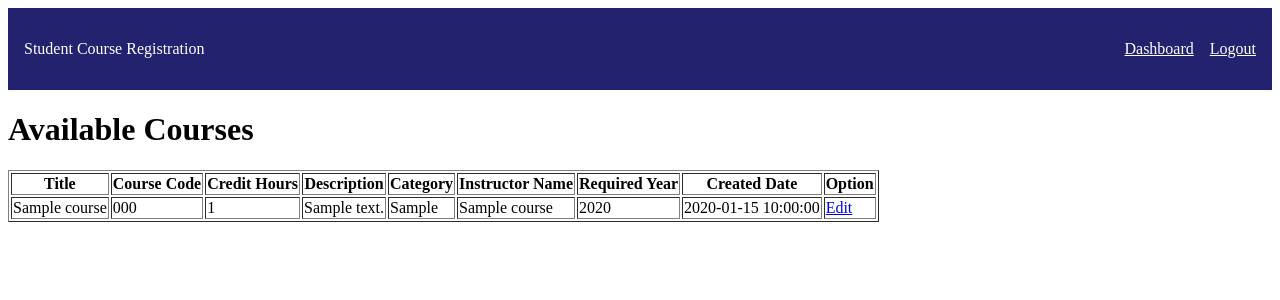
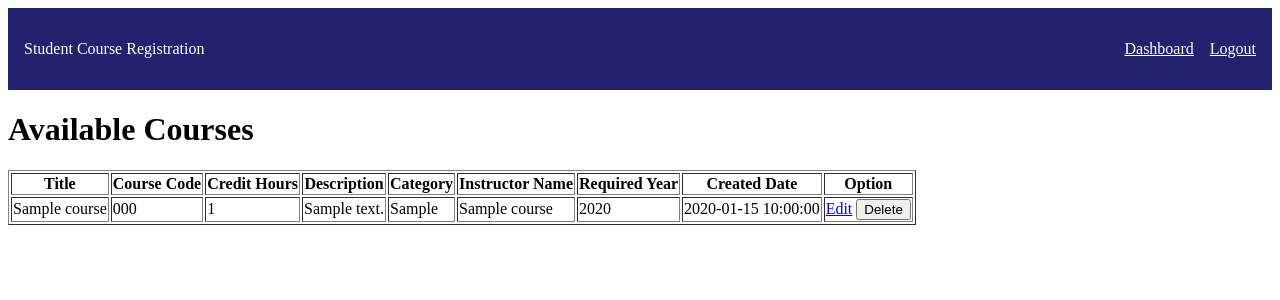
Before and after one commit to siraw21/Student-Course-Registration, a Flask app: page /courses in a window 1280 px wide. Shown: the top 300 px of the page. Run offline with Flask 3, Linux system fonts and the light colour scheme; the visitor is signed in with stand-in values (Sample User, id 1); tables that the repository leaves empty hold one stand-in row (values such as "Sample post").

Commit message:
Add delete course for admin

```diff
--- a/controllers/course_controller.py
+++ b/controllers/course_controller.py
@@ -1,5 +1,5 @@
 from flask import Blueprint, render_template, flash, redirect, url_for, session
-from services.course_service import add_course, list_all_courses, get_course, populate_course_obj
+from services.course_service import add_course, list_all_courses, get_course, populate_course_obj, delete_course_service
 from forms.course_forms import CourseDetailForm
 
 course_bp = Blueprint('courses', __name__)
@@ -36,6 +36,9 @@ def create_course():
 def list_course():
    if 'user_id' not in session:
         return redirect(url_for('auth.login'))
+
+   if session.get('role') != 'admin':
+        return "Unauthorized", 403
    courses = list_all_courses()
    result = [course.to_dict() for course in courses]
 
@@ -62,3 +65,21 @@ def edit_course(id):
       else:
          flash("Error updating course", "danger")
     return render_template('edit_course.html', form=form, course = course)
+
+@course_bp.route("/delete/<int:id>", methods=['POST'])
+def delete_course(id):
+    if 'user_id' not in session:
+        return redirect(url_for('auth.login'))
+    if session.get('role') != 'admin':
+        return "Unauthorized", 403
+
+    course = get_course(id)
+
+    result = delete_course_service(course)
+
+    if result:
+        flash("Course deleted Successfully")
+    else:
+        flash("Course deletion failed")
+
+    return redirect(url_for('courses.list_course'))
--- a/models/course.py
+++ b/models/course.py
@@ -12,7 +12,11 @@ class Course(db.Model):
      instructor_name = db.Column(db.String(150), nullable=False)
 
      created_At = db.Column(db.DateTime, server_default=func.now())
-
+     enrollments = db.relationship(
+        'Enrollment',
+        backref='course',
+        cascade="all, delete-orphan"
+    )
      def to_dict(self):
         return {
            "id": self.id,
--- a/models/enrollment.py
+++ b/models/enrollment.py
@@ -8,7 +8,6 @@ class Enrollment(db.Model):
 
      created_At = db.Column(db.DateTime, server_default=func.now())
 
-     course = db.relationship('Course', backref='enrollments')
      student = db.relationship('User', backref='enrollments')
 
 
--- a/services/course_service.py
+++ b/services/course_service.py
@@ -30,3 +30,13 @@ def populate_course_obj(form, course):
     except Exception as e:
         db.session.rollback()
         return False
+
+def delete_course_service(course):
+    try:
+        db.session.delete(course)
+        db.session.commit()
+        return True
+    except Exception as e:
+        db.session.rollback()
+        print("DELETE ERROR:", e)
+        return False
--- a/templates/list_course.html
+++ b/templates/list_course.html
@@ -26,6 +26,15 @@
       <td>{{course.created_At}}</td>
       <td>
         <a href="{{ url_for('courses.edit_course', id=course.id)}}">Edit</a>
+        <form
+          action="{{ url_for('courses.delete_course', id=course.id)}}"
+          method="POST"
+          style="display: inline"
+        >
+          <button type="submit" onclick="return confirm('Are you sure?');">
+            Delete
+          </button>
+        </form>
       </td>
     </tr>
     {% endfor %}
```
